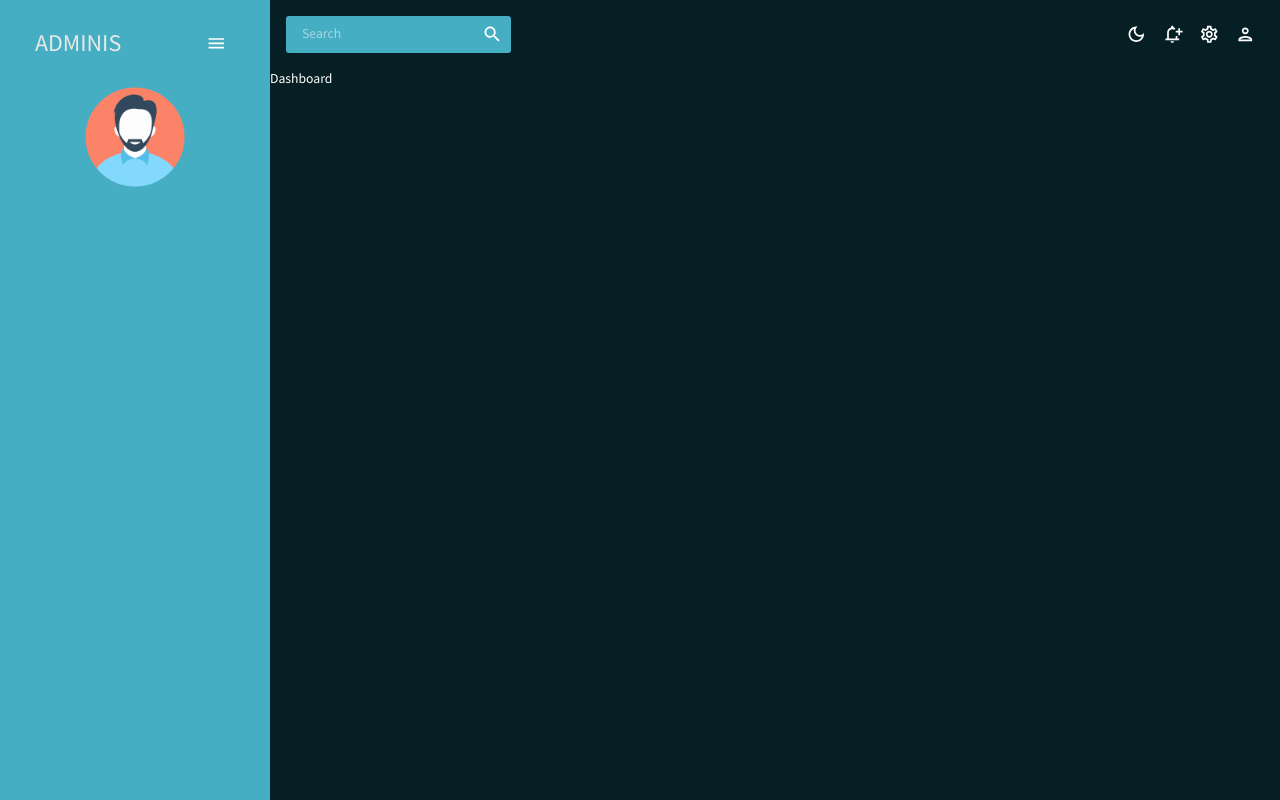
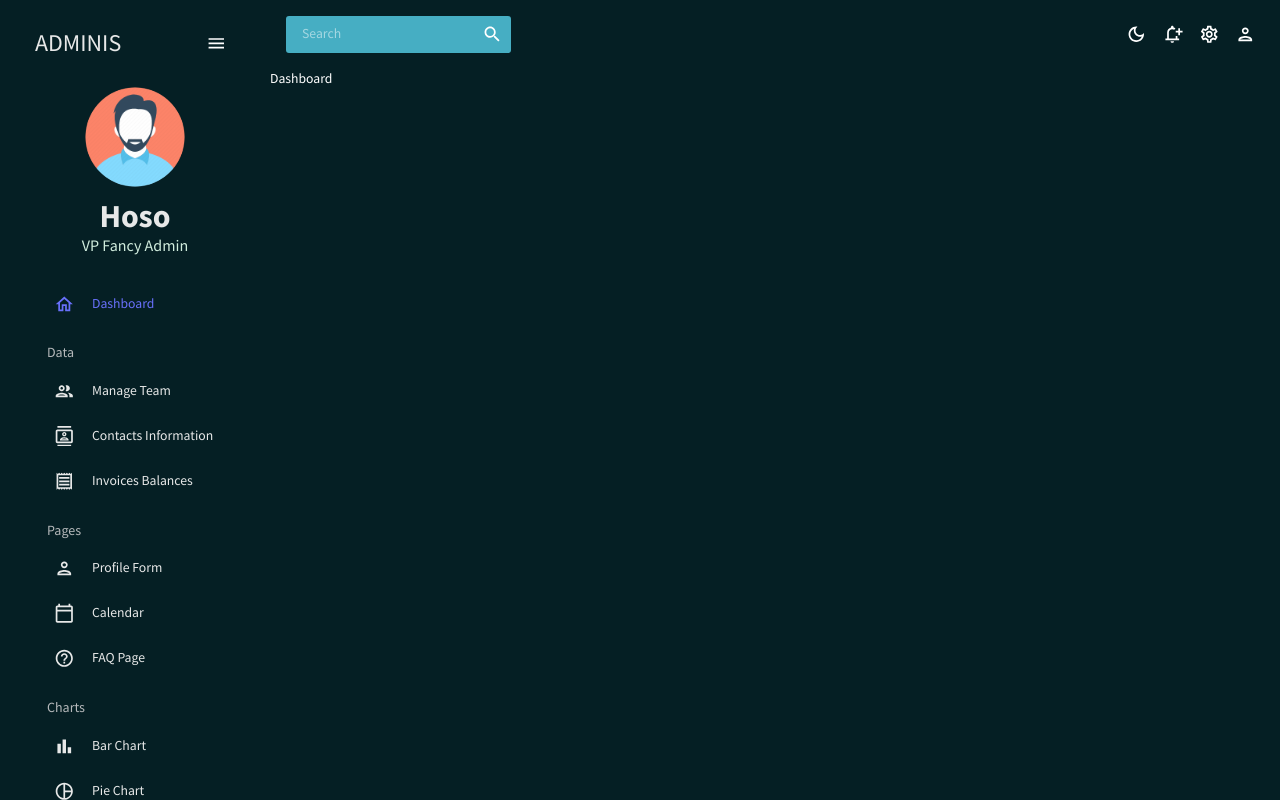
Before and after one commit to Hossam816/Modern-DashBoard-Admin-Page, a React (Create React App) app: page / in a window 1280 px wide. Built offline with nearby package versions, Linux system fonts and the light colour scheme.

Commit message:
sidebar complete with styleing

```diff
--- a/src/scene/global/Sidebar.jsx
+++ b/src/scene/global/Sidebar.jsx
@@ -1,10 +1,10 @@
-import React from 'react';
-import { useState } from 'react';
-import { ProSidebar, Menu, MenuItem } from 'react-pro-sidebar';
+import React from "react";
+import { useState } from "react";
+import { ProSidebar, Menu, MenuItem } from "react-pro-sidebar";
 import "react-pro-sidebar/dist/css/styles.css";
-import { Box, IconButton, Typography, useTheme } from '@mui/material';
-import { Link } from 'react-router-dom';
-import { tokens } from '../../theme';
+import { Box, IconButton, Typography, useTheme } from "@mui/material";
+import { Link } from "react-router-dom";
+import { tokens } from "../../theme";
 import HomeOutlinedIcon from "@mui/icons-material/HomeOutlined";
 import PeopleOutlinedIcon from "@mui/icons-material/PeopleOutlined";
 import ContactsOutlinedIcon from "@mui/icons-material/ContactsOutlined";
@@ -17,43 +17,58 @@
 import TimelineOutlinedIcon from "@mui/icons-material/TimelineOutlined";
 import MenuOutlinedIcon from "@mui/icons-material/MenuOutlined";
 import MapOutlinedIcon from "@mui/icons-material/MapOutlined";
-import LogoAvatar from '../../assets/R.png';
+import LogoAvatar from "../../assets/R.png";
 
-
+const Item = ({ title, icon, to, selected, setSelected }) => {
+    const them = useTheme();
+    const colors = tokens(them.palette.mode);
+    return (
+        <MenuItem
+            active={ selected === title }
+            style={ { color: colors.gray[ 100 ] } }
+            onClick={ () => setSelected(title) }
+            icon={ icon }
+        >
+            <Typography>{ title }</Typography>
+            <Link to={ to } />
+        </MenuItem>
+    );
+};
 
 const Sidebar = () => {
     const theme = useTheme();
     const colors = tokens(theme.palette.mode);
     const [ isCollapsed, setIsCollapsed ] = useState(false);
-    const [ selected, setSelected ] = useState('Dashboard');
+    const [ selected, setSelected ] = useState("Dashboard");
     return (
         <Box
             sx={ {
                 "& .pro-sidebar-inner": {
-                    background: `${colors.primary[ 400 ]} !important`
+                    background: `${colors.primary[ 900 ]} !important`,
                 },
                 "& .pro-icon-wrapper": {
-                    backgroundColor: 'transparent !important'
+                    backgroundColor: "transparent !important",
                 },
                 "& .pro-inner-item": {
-                    padding: '5px 35px 5px 20px !important'
+                    padding: "5px 35px 5px 20px !important",
+                    transition: "all .15s ease",
                 },
                 "& .pro-inner-item:hover": {
-                    color: '#868dfb !important'
+                    color: "#868dfb !important",
                 },
                 "& .pro-menu-item.active": {
-                    color: "#6870fa !important"
-                }
+                    color: "#6870fa !important",
+                },
             } }
         >
             <ProSidebar collapsed={ isCollapsed }>
-                <Menu iconShape='square'>
+                <Menu iconShape="square">
                     {/* Logo & Menu Icon */ }
                     <MenuItem
                         onClick={ () => setIsCollapsed(!isCollapsed) }
                         icon={ isCollapsed ? <MenuOutlinedIcon /> : undefined }
                         style={ {
-                            margin: '10px 0 20px 0',
+                            margin: "10px 0 20px 0",
                             color: colors.gray[ 100 ],
                         } }
                     >
@@ -64,7 +79,7 @@
                                 alignItems="center"
                                 ml="15px"
                             >
-                                <Typography variant='h3' color={ colors.gray[ 100 ] }>
+                                <Typography variant="h3" color={ colors.gray[ 100 ] }>
                                     ADMINIS
                                 </Typography>
                                 <IconButton onClick={ () => setIsCollapsed(!isCollapsed) }>
@@ -73,18 +88,135 @@
                             </Box>
                         ) }
                     </MenuItem>
+                    {/* User image  */ }
                     { !isCollapsed && (
                         <Box mb="25px">
-                            <Box display='flex' justifyContent='center' alignItems="center">
-                                <img src={ LogoAvatar } alt="profile-user" width='100px' height='100px' style={ { cursor: 'pointer', borderRadius: '50%' } } />
+                            <Box display="flex" justifyContent="center" alignItems="center">
+                                <img
+                                    src={ LogoAvatar }
+                                    alt="profile-user"
+                                    width="100px"
+                                    height="100px"
+                                    style={ { cursor: "pointer", borderRadius: "50%" } }
+                                />
                             </Box>
-                            <Box textAlign='center'>
+                            <Box textAlign="center">
+                                <Typography
+                                    variant="h2"
+                                    color={ colors.gray[ 100 ] }
+                                    fontWeight="bold"
+                                    sx={ { m: "10px 0 0 0" } }
+                                >
+                                    Hoso
+                                </Typography>
+                                <Typography variant="h5" color={ colors.greenAccent[ 100 ] }>
+                                    VP Fancy Admin
+                                </Typography>
                             </Box>
                         </Box>
                     ) }
+                    {/* Menu items & links */ }
 
-
-
+                    <Box paddingLeft={ isCollapsed ? undefined : "10%" }>
+                        <Item
+                            title="Dashboard"
+                            to="/"
+                            icon={ <HomeOutlinedIcon /> }
+                            selected={ selected }
+                            setSelected={ setSelected }
+                        />
+                        <Typography
+                            variant="h6"
+                            color={ colors.gray[ 300 ] }
+                            sx={ { m: "15px 0 5px 20px" } }
+                        >
+                            Data
+                        </Typography>
+                        <Item
+                            title="Manage Team"
+                            to="/team"
+                            icon={ <PeopleOutlinedIcon /> }
+                            selected={ selected }
+                            setSelected={ setSelected }
+                        />
+                        <Item
+                            title="Contacts Information"
+                            to="/contacts"
+                            icon={ <ContactsOutlinedIcon /> }
+                            selected={ selected }
+                            setSelected={ setSelected }
+                        />
+                        <Item
+                            title="Invoices Balances"
+                            to="/invoices"
+                            icon={ <ReceiptOutlinedIcon /> }
+                            selected={ selected }
+                            setSelected={ setSelected }
+                        />
+                        <Typography
+                            variant="h6"
+                            color={ colors.gray[ 300 ] }
+                            sx={ { m: "15px 0 5px 20px" } }
+                        >
+                            Pages
+                        </Typography>
+                        <Item
+                            title="Profile Form"
+                            to="/form"
+                            icon={ <PersonOutlinedIcon /> }
+                            selected={ selected }
+                            setSelected={ setSelected }
+                        />
+                        <Item
+                            title="Calendar"
+                            to="/calendar"
+                            icon={ <CalendarTodayOutlinedIcon /> }
+                            selected={ selected }
+                            setSelected={ setSelected }
+                        />
+                        <Item
+                            title="FAQ Page"
+                            to="/faq"
+                            icon={ <HelpOutlineOutlinedIcon /> }
+                            selected={ selected }
+                            setSelected={ setSelected }
+                        />
+                        <Typography
+                            variant="h6"
+                            color={ colors.gray[ 300 ] }
+                            sx={ { m: "15px 0 5px 20px" } }
+                        >
+                            Charts
+                        </Typography>
+                        <Item
+                            title="Bar Chart"
+                            to="/bar"
+                            icon={ <BarChartOutlinedIcon /> }
+                            selected={ selected }
+                            setSelected={ setSelected }
+                        />
+                        <Item
+                            title="Pie Chart"
+                            to="/pie"
+                            icon={ <PieChartOutlineOutlinedIcon /> }
+                            selected={ selected }
+                            setSelected={ setSelected }
+                        />
+                        <Item
+                            title="Line Chart"
+                            to="/line"
+                            icon={ <TimelineOutlinedIcon /> }
+                            selected={ selected }
+                            setSelected={ setSelected }
+                        />
+                        <Item
+                            title="Geography Chart"
+                            to="/geography"
+                            icon={ <MapOutlinedIcon /> }
+                            selected={ selected }
+                            setSelected={ setSelected }
+                        />
+                    </Box>
                 </Menu>
             </ProSidebar>
         </Box>
```
